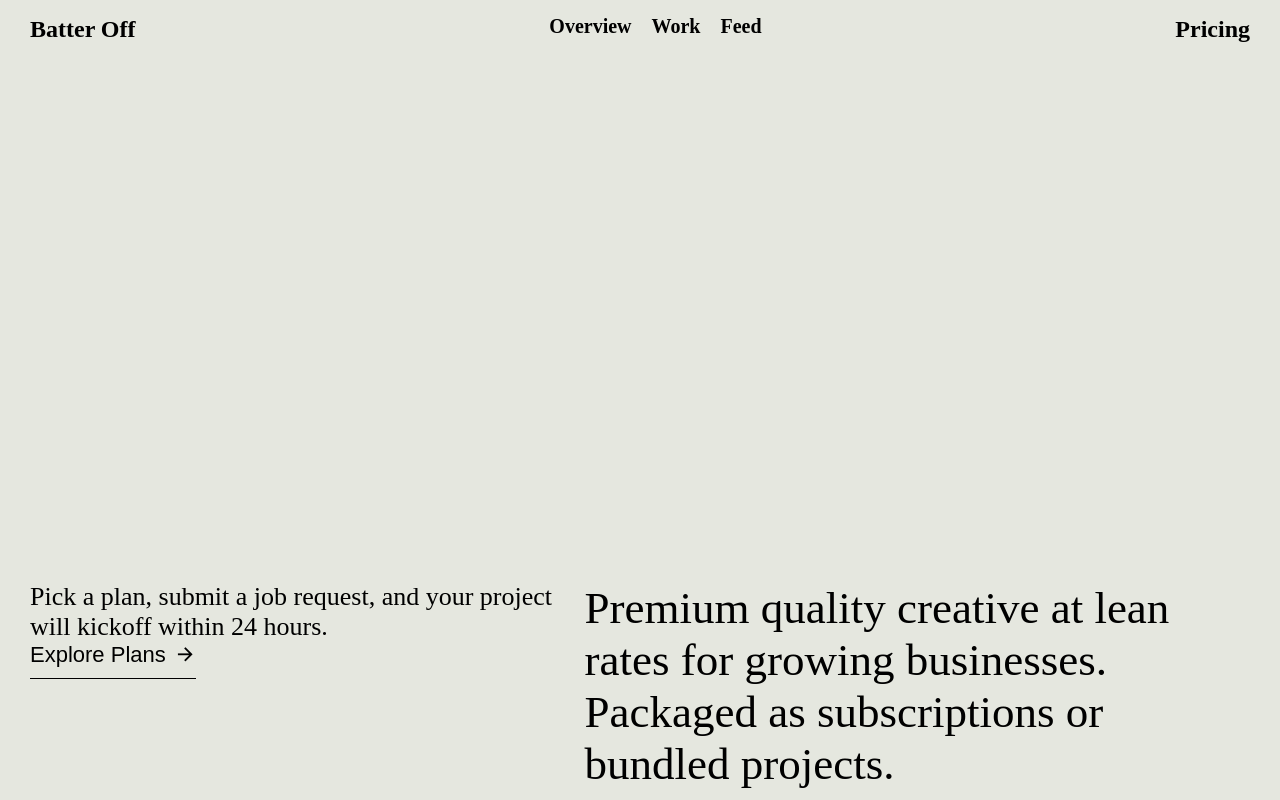
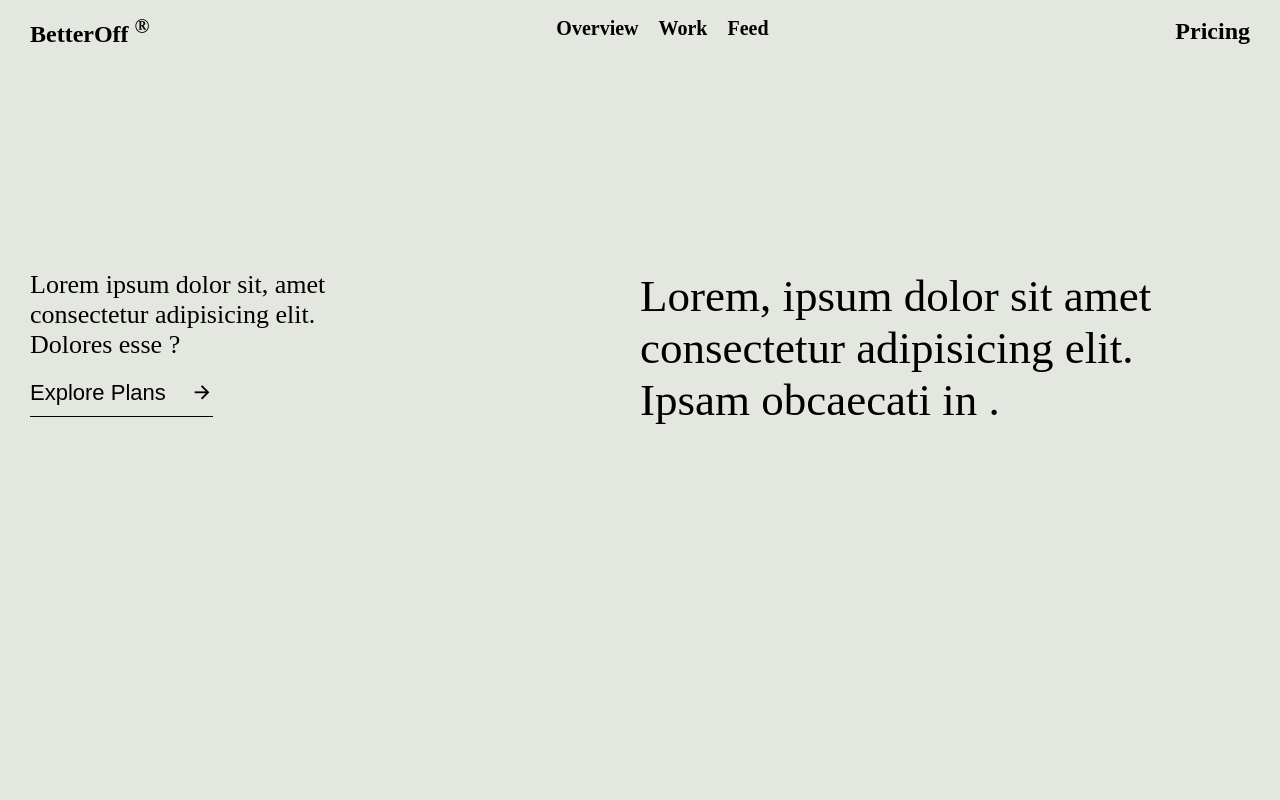
Before and after one commit to sujeet5260/Batter-Of-Clone, a plain HTML site: page Index.html in a window 1280 px wide. Drawn offline with nearby package versions, Linux system fonts and the light colour scheme.

Commit message:
hero section

```diff
--- a/Index.html
+++ b/Index.html
@@ -1,48 +1,50 @@
+
 <!DOCTYPE html>
 <html lang="en">
     <head>
-    <meta charset="UTF-8">
-    <meta name="viewport" content="width=device-width, initial-scale=1.0">
+        <meta charset="UTF-8" />
+        <meta name="viewport" content="width=device-width, initial-scale=1.0" />
+        <title>Document</title>
         <link
             href="https://cdn.jsdelivr.net/npm/remixicon@4.3.0/fonts/remixicon.css"
             rel="stylesheet"
         />
-    <link rel="stylesheet" href="style.css">
-    <title>Batter Off Clone</title>
+        <link rel="stylesheet" href="style.css" />
     </head>
     <body>
-    <nav id="Navbar">
-        <h1>Batter Off</h1>
-
+        <nav>
+            <h1>BetterOff <sup>&#174;</sup></h1>
             <ul>
-            <a href="#">Overview</a>
-            <a href="#">Work</a>
-            <a href="#">Feed</a>
+                <li>Overview</li>
+                <li>Work</li>
+                <li>Feed</li>
             </ul>
-
             <h1>Pricing</h1>
-
-
-
         </nav>
 
         <div class="page1">
-        <div style="height: 30%;"></div>
+            <div style="height: 30%"></div>
             <div class="content">
                 <div class="left">
-                <p>Pick a plan, submit a job request, and your project will kickoff within 24 hours. </p>
-                <button>Explore Plans<i class="ri-arrow-right-line"></i></button>
+                    <p>
+                        Lorem ipsum dolor sit, amet consectetur adipisicing
+                        elit. Dolores esse ?
+                    </p>
+                    <button>
+                        Explore Plans <i class="ri-arrow-right-line"></i>
+                    </button>
                 </div>
-            <h1 class="right">Premium quality creative at lean rates
-                for growing businesses. Packaged as
-                subscriptions or bundled projects.</h1>
-
-
+                <h1 class="right">
+                    Lorem, ipsum dolor sit amet consectetur adipisicing elit.
+                    Ipsam obcaecati in .
+                </h1>
             </div>
-
-
+            <marquee scrollamount="20" behavior="" direction=""
+                >SUBSCRIBE
+                <img
+                    src="https://plus.unsplash.com/premium_photo-1682633117352-f94fecd90abe?q=80&w=1932&auto=format&fit=crop&ixlib=rb-4.0.3&ixid=M3wxMjA3fDB8MHxwaG90by1wYWdlfHx8fGVufDB8fHx8fA%3D%3D"
+                    alt=""
+            /></marquee>
         </div>
-
-
     </body>
 </html>
--- a/style.css
+++ b/style.css
@@ -1,40 +1,30 @@
-*{
+* {
+    margin: 0;
     padding: 0;
-    margin: 0;
     box-sizing: border-box;
 }
-
-html, body{
-
+html,
+body {
+    height: 100%;
     width: 100%;
-    height: 100%;
-
+}
+body {
+    background-color: #e4e7df;
+    font-family: "gilroy";
 }
 
-body{
-    background-color: #E5E7DF;
-    font-family: gilroy;
-
-
-
-}
-
-#Navbar{
-
+nav {
     width: 100%;
     padding: 15px 30px;
     display: flex;
     justify-content: space-between;
     align-items: center;
     position: fixed;
-    top:0;
+    top: 0;
     z-index: 100;
-
-
 }
 
-nav > ul{
-
+nav > ul {
     display: flex;
     align-items: center;
     list-style: none;
@@ -43,48 +33,43 @@ nav > ul{
     font-weight: 600;
 }
 
-nav ul a{
+nav ul li {
     padding-bottom: 5px;
     border-bottom: 1px solid transparent;
+    /* transition: 1s 0.5s linear; */
     transition: 1s all;
-    text-decoration: none;
-    color: black;
-
-
 }
 
-nav ul a:hover{
-
+nav ul li:hover {
     cursor: pointer;
     border-bottom: 1px solid black;
 }
 
-.page1{
+.page1 {
     width: 100%;
     height: 100%;
     display: flex;
     flex-direction: column;
     justify-content: space-between;
-
 }
 
-.content{
-
+.content {
     padding: 10px 30px;
     width: 100%;
     display: flex;
 }
 
-.content .left{
+.content .left {
+    width: 60%;
+}
 
+.content .left p {
     width: 50%;
     font-size: 26px;
     margin-bottom: 20px;
-
 }
 
-.content .left button{
-
+.content .left button {
     font-size: 22px;
     background-color: transparent;
     border: none;
@@ -93,11 +78,22 @@ nav ul a:hover{
     padding-bottom: 10px;
     display: flex;
     justify-content: space-between;
-
 }
 
-.content .right{
+.content .right {
     width: 60%;
     font-size: 45px;
     font-weight: 500;
 }
+
+.page1 marquee {
+    display: flex;
+    align-items: center;
+    font-size: 300px;
+    font-weight: 900;
+    font-family: montserrat;
+}
+
+.page1 marquee img {
+    height: 210px;
+}
```
Lines whose indentation alone changed are shown as unchanged.
